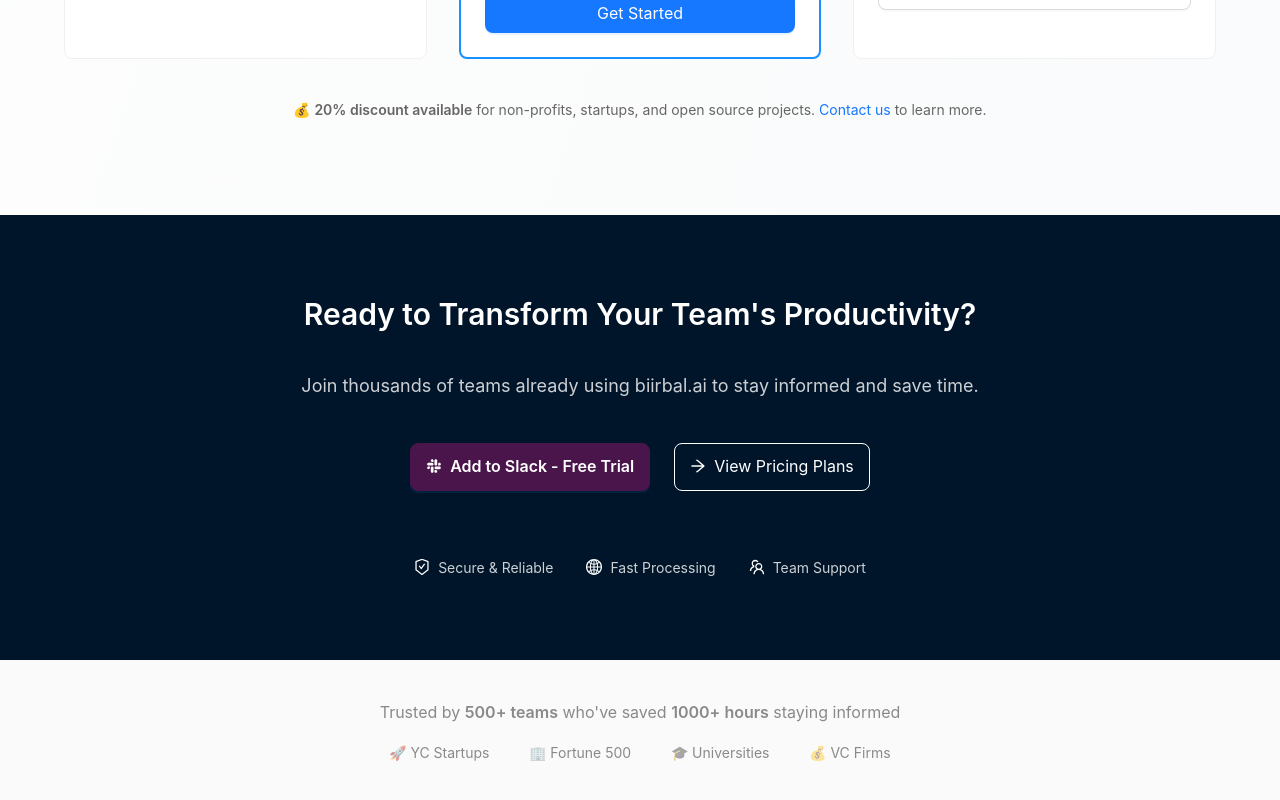
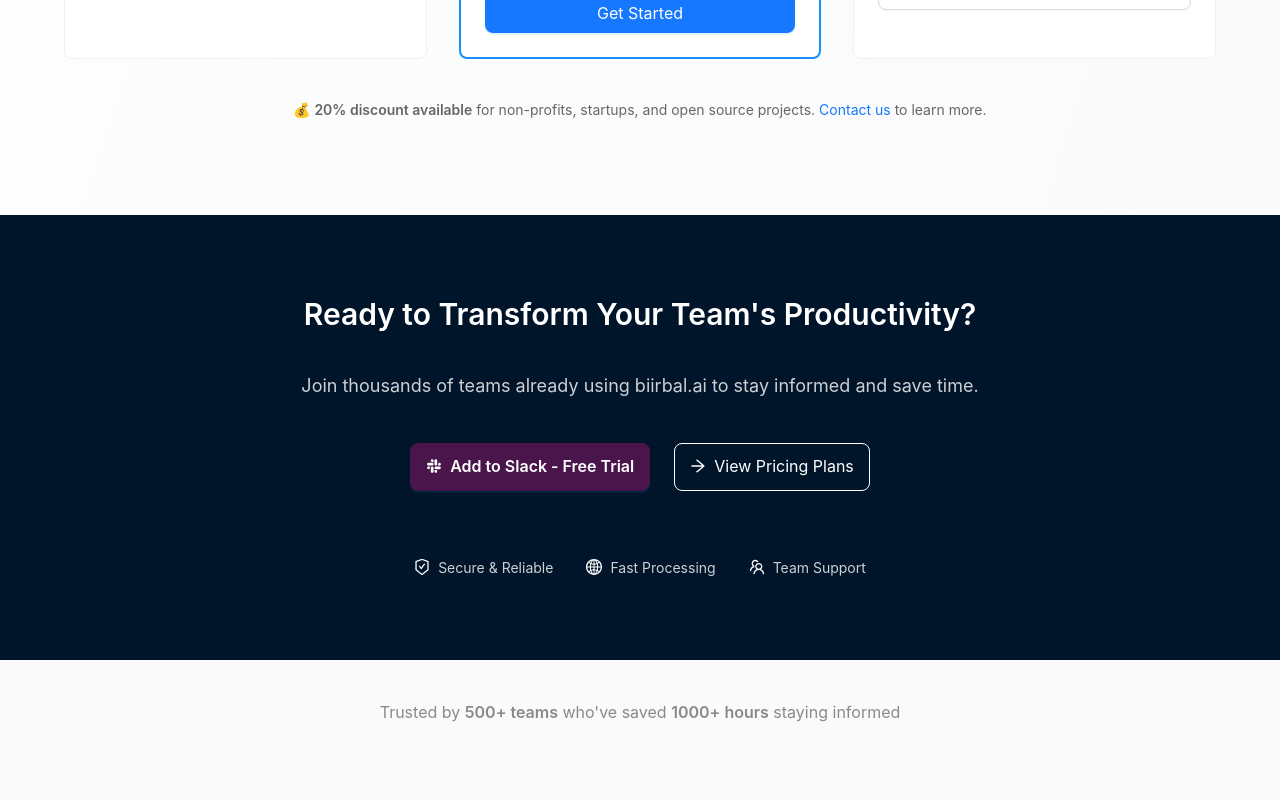
Before and after one commit to AnuragRamdasan/biirbal, a Next.js app: page / in a window 1280 px wide. Shown: the part 3124-3924 px from the top of the page. After the commit the page ends 3890 px from the top, so only its background shows below. Built offline with nearby package versions, Linux system fonts and the light colour scheme; no server answers.

Commit message:
comment out social proofing placeholder

```diff
--- a/src/app/page.tsx
+++ b/src/app/page.tsx
@@ -537,12 +537,12 @@
             <Text type="secondary" style={{ fontSize: 16 }}>
               Trusted by <strong>500+ teams</strong> who've saved <strong>1000+ hours</strong> staying informed
             </Text>
-            <div style={{ display: 'flex', justifyContent: 'center', alignItems: 'center', gap: '40px', flexWrap: 'wrap' }}>
+            {/* <div style={{ display: 'flex', justifyContent: 'center', alignItems: 'center', gap: '40px', flexWrap: 'wrap' }}>
               <Text type="secondary" style={{ fontSize: 14 }}>🚀 YC Startups</Text>
               <Text type="secondary" style={{ fontSize: 14 }}>🏢 Fortune 500</Text>
               <Text type="secondary" style={{ fontSize: 14 }}>🎓 Universities</Text>
               <Text type="secondary" style={{ fontSize: 14 }}>💰 VC Firms</Text>
-            </div>
+            </div> */}
           </Space>
         </div>
       </div>
```
